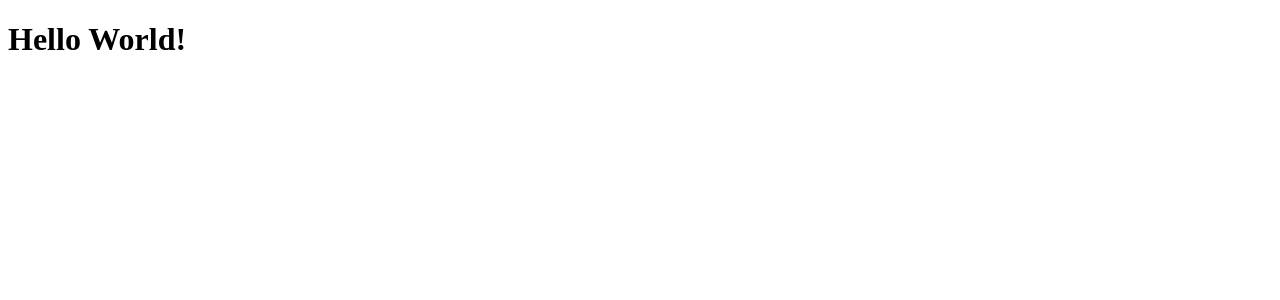
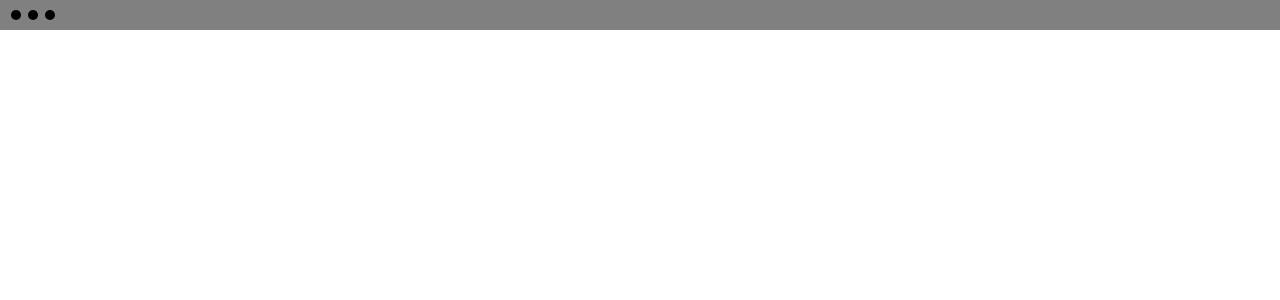
Before and after one commit to Igor-Mont/Users, a React (Create React App) app: page / in a window 1280 px wide. Shown: the top 300 px of the page. Built offline with nearby package versions, Linux system fonts and the light colour scheme.

Commit message:
global style and top bar

```diff
--- a/src/App.tsx
+++ b/src/App.tsx
@@ -1,10 +1,13 @@
 import React from 'react';
+import Home from './pages/Home';
+import GlobalStyle from './styles/global';
 
 function App(): JSX.Element {
   return (
-    <div>
-      <h1>Hello World!</h1>
-    </div>
+    <>
+      <GlobalStyle />
+      <Home />
+    </>
   );
 }
 
--- /dev/null
+++ b/src/components/MainResponsive/index.ts
@@ -0,0 +1,37 @@
+import styled from 'styled-components';
+
+export const MainResponsive = styled.div`
+  display: flex;
+  flex-direction: column;
+  align-items: center;
+
+  .bar {
+    height: 30px;
+    width: 100%;
+    background-color: grey;
+    display: flex;
+    justify-content: flex-start;
+    padding: 0 8px;
+
+    .box-balls {
+      width: 50px;
+      display: flex;
+      align-items: center;
+      justify-content: space-around;
+
+      .ball {
+        width: 10px;
+        height: 10px;
+        border-radius: 50%;
+        background-color: black;
+      }
+    }
+  }
+
+  @media (min-width: 1367px) {
+    .bar {
+      max-width: 1366px;
+      background-color: aqua;
+    }
+  }
+`;
--- /dev/null
+++ b/src/pages/Home/index.tsx
@@ -0,0 +1,20 @@
+import React from 'react';
+import { MainResponsive } from '../../components/MainResponsive';
+
+// import { Container } from './styles';
+
+function Home(): JSX.Element {
+  return (
+    <MainResponsive>
+      <div className="bar">
+        <div className="box-balls">
+          <div className="ball" />
+          <div className="ball" />
+          <div className="ball" />
+        </div>
+      </div>
+    </MainResponsive>
+  );
+}
+
+export default Home;
--- /dev/null
+++ b/src/styles/global.ts
@@ -0,0 +1,16 @@
+import { createGlobalStyle } from 'styled-components';
+
+export default createGlobalStyle`
+  * {
+    box-sizing: border-box;
+    margin: 0;
+    padding: 0;
+  }
+
+  body {
+    min-height: 100%;
+  }
+
+
+
+`;
```
